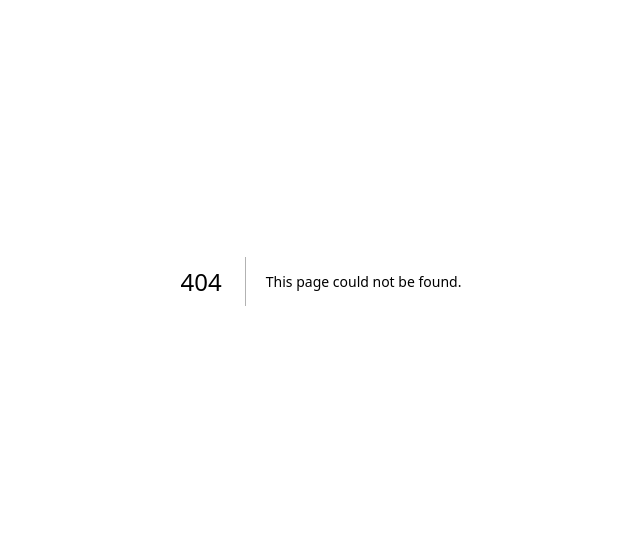
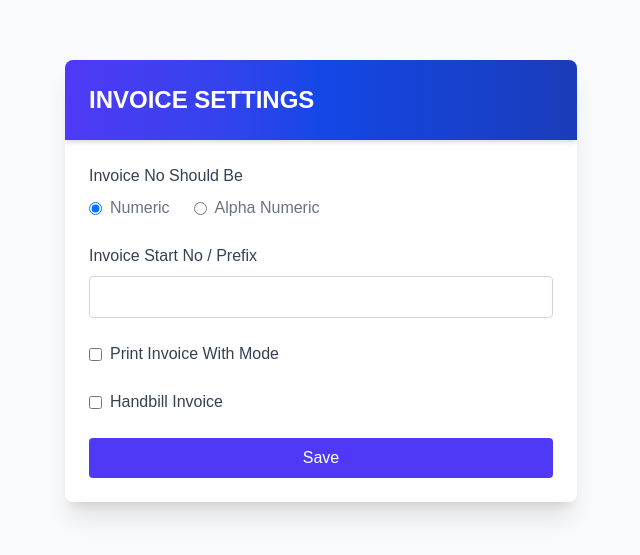
Before and after one commit to superAman07/courier-billing-app, a Next.js app: page /invoice-settings in a window 1280 px wide. Before the commit this address had no page. Shown: the part 119-674 px from the top of the page, without its empty margins (319-959 px from the left). Built offline with nearby package versions, Linux system fonts and the light colour scheme; no server answers; the database is empty.

Commit message:
added invoice settings page

```diff
--- /dev/null
+++ b/app/api/invoice-settings/route.ts
@@ -0,0 +1,28 @@
+import { NextResponse } from "next/server";
+import prisma from "@/lib/prisma";
+
+export async function GET() {
+  const settings = await prisma.invoiceSettings.findFirst();
+  return NextResponse.json(settings);
+}
+
+export async function POST(request: Request) {
+  const body = await request.json();
+
+  const settings = await prisma.invoiceSettings.upsert({
+    where: { id: body.id ?? "singleton" },
+    update: {
+      invoiceNoType: body.invoiceNoType,
+      invoicePrefix: body.invoicePrefix,
+      printWithMode: body.printWithMode,
+      handbillInvoice: body.handbillInvoice,
+    },
+    create: {
+      invoiceNoType: body.invoiceNoType,
+      invoicePrefix: body.invoicePrefix,
+      printWithMode: body.printWithMode,
+      handbillInvoice: body.handbillInvoice,
+    },
+  });
+  return NextResponse.json(settings);
+}
--- /dev/null
+++ b/app/invoice-settings/page.tsx
@@ -0,0 +1,5 @@
+import InvoiceSettings from "@/components/InvoiceSettings";
+
+export default function (){
+    return <InvoiceSettings/>
+}
--- a/app/page.tsx
+++ b/app/page.tsx
@@ -16,7 +16,8 @@ export default function Home() {
             <button onClick={() => { window.location.href = '/zone-master' }} className="bg-blue-600 hover:bg-blue-800 cursor-pointer text-white px-4 py-2 rounded-md">Zone Master</button>
             <button onClick={() => { window.location.href = '/state-master' }} className="bg-blue-600 hover:bg-blue-800 cursor-pointer text-white px-4 py-2 rounded-md">State Master</button>
             <button onClick={() => { window.location.href = '/city-master' }} className="bg-blue-600 hover:bg-blue-800 cursor-pointer text-white px-4 py-2 rounded-md">City Master</button>
-            <button onClick={() => { window.location.href = '/pincode-master' }} className="bg-blue-600 hover:bg-blue-800 cursor-pointer text-white px-4 py-2 rounded-md">Pincode Master</button>
+            <button onClick={() => { window.location.href = '/pincode-master' }} className="bg-blue-600 hover:bg-blue-800 cursor-pointer text-white px-4 py-2 rounded-md">Pincode Mapping Master</button>
+            <button onClick={() => { window.location.href = '/invoice-settings' }} className="bg-blue-600 hover:bg-blue-800 cursor-pointer text-white px-4 py-2 rounded-md">Invoice Configuration</button>
           </div>
         </section>
       </div>
--- /dev/null
+++ b/components/InvoiceSettings.tsx
@@ -0,0 +1,98 @@
+'use client';
+import { useEffect, useState } from "react";
+import axios from "axios";
+import { toast } from "sonner";
+
+type InvoiceSettingsForm = {
+  id?: string;
+  invoiceNoType: "Numeric" | "AlphaNumeric";
+  invoicePrefix: string;
+  printWithMode: boolean;
+  handbillInvoice: boolean;
+};
+
+const initialForm: InvoiceSettingsForm = {
+  invoiceNoType: "Numeric",
+  invoicePrefix: "",
+  printWithMode: false,
+  handbillInvoice: false,
+};
+
+export default function InvoiceSettings() {
+  const [form, setForm] = useState<InvoiceSettingsForm>(initialForm);
+  const [isLoading, setIsLoading] = useState(false);
+
+  useEffect(() => {
+    axios.get("/api/invoice-settings").then(res => {
+      if (res.data) setForm(res.data);
+    });
+  }, []);
+
+  const handleChange = (e: React.ChangeEvent<HTMLInputElement>) => {
+    const { name, value, type, checked } = e.target;
+    setForm(prev => ({
+      ...prev,
+      [name]: type === "checkbox" ? checked : value,
+    }));
+  };
+
+  const handleRadio = (e: React.ChangeEvent<HTMLInputElement>) => {
+    setForm(prev => ({
+      ...prev,
+      invoiceNoType: e.target.value as "Numeric" | "AlphaNumeric",
+    }));
+  };
+
+  const handleSubmit = async (e: React.FormEvent) => {
+    e.preventDefault();
+    setIsLoading(true);
+    try {
+      await axios.post("/api/invoice-settings", form);
+      toast.success("Settings saved!");
+    } catch {
+      toast.error("Failed to save settings");
+    } finally {
+      setIsLoading(false);
+    }
+  };
+
+  return (
+    <div className="bg-gray-50 min-h-screen p-4 flex items-center justify-center">
+      <div className="max-w-lg w-full bg-white rounded-lg shadow-xl overflow-hidden">
+        <div className="p-6 bg-gradient-to-r from-indigo-600 via-blue-700 to-blue-800 shadow-md">
+          <h1 className="text-2xl font-bold text-white">INVOICE SETTINGS</h1>
+        </div>
+        <form onSubmit={handleSubmit} className="p-6 space-y-6">
+          <div>
+            <label className="block text-gray-700 font-medium mb-2">Invoice No Should Be</label>
+            <div className="flex space-x-6">
+              <label className="flex items-center space-x-2">
+                <input type="radio" name="invoiceNoType" className="cursor-pointer" value="Numeric" checked={form.invoiceNoType === "Numeric"} onChange={handleRadio} />
+                <span className="text-gray-500 cursor-pointer">Numeric</span>
+              </label>
+              <label className="flex items-center space-x-2">
+                <input type="radio" name="invoiceNoType" className="cursor-pointer" value="AlphaNumeric" checked={form.invoiceNoType === "AlphaNumeric"} onChange={handleRadio} />
+                <span className="text-gray-500 cursor-pointer">Alpha Numeric</span>
+              </label>
+            </div>
+          </div>
+          <div>
+            <label className="block text-gray-700 font-medium mb-2">Invoice Start No / Prefix</label>
+            <input type="text" className="p-2 text-end border rounded w-full text-gray-600 border-gray-300" name="invoicePrefix" value={form.invoicePrefix.toUpperCase()} onChange={handleChange} />
+          </div>
+          <div className="flex items-center space-x-2">
+            <input type="checkbox" name="printWithMode" className="cursor-pointer" checked={form.printWithMode} onChange={handleChange} />
+            <span className="text-gray-700">Print Invoice With Mode</span>
+          </div>
+          <div className="flex items-center space-x-2">
+            <input type="checkbox" name="handbillInvoice" className="cursor-pointer" checked={form.handbillInvoice} onChange={handleChange} />
+            <span className="text-gray-700">Handbill Invoice</span>
+          </div>
+          <button type="submit" className="w-full cursor-pointer py-2 bg-indigo-600 hover:bg-indigo-700 text-white rounded" disabled={isLoading}>
+            {isLoading ? "Saving..." : "Save"}
+          </button>
+        </form>
+      </div>
+    </div>
+  );
+}
```
Also changed, not shown: 2 other files (tests, documents, lock files or other folders).
